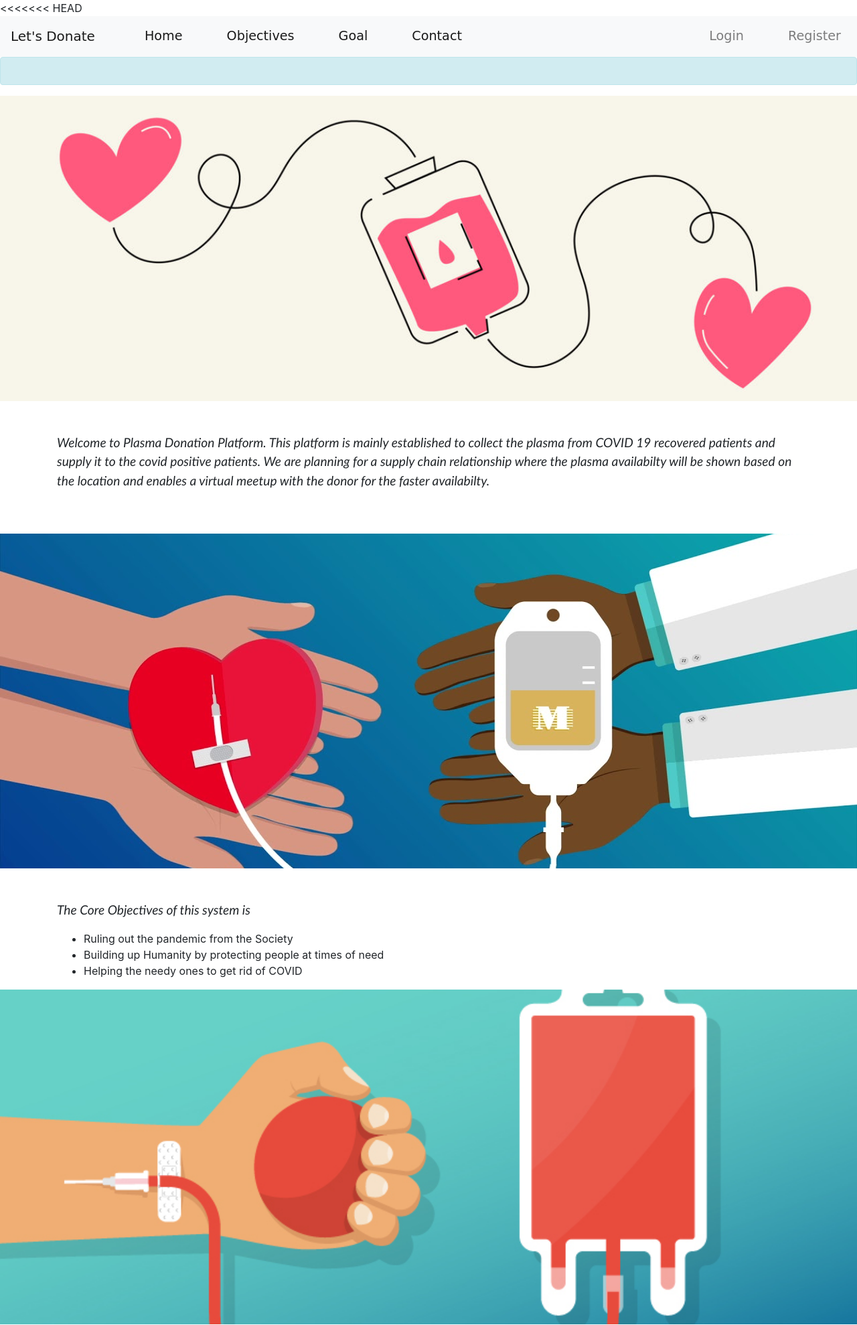
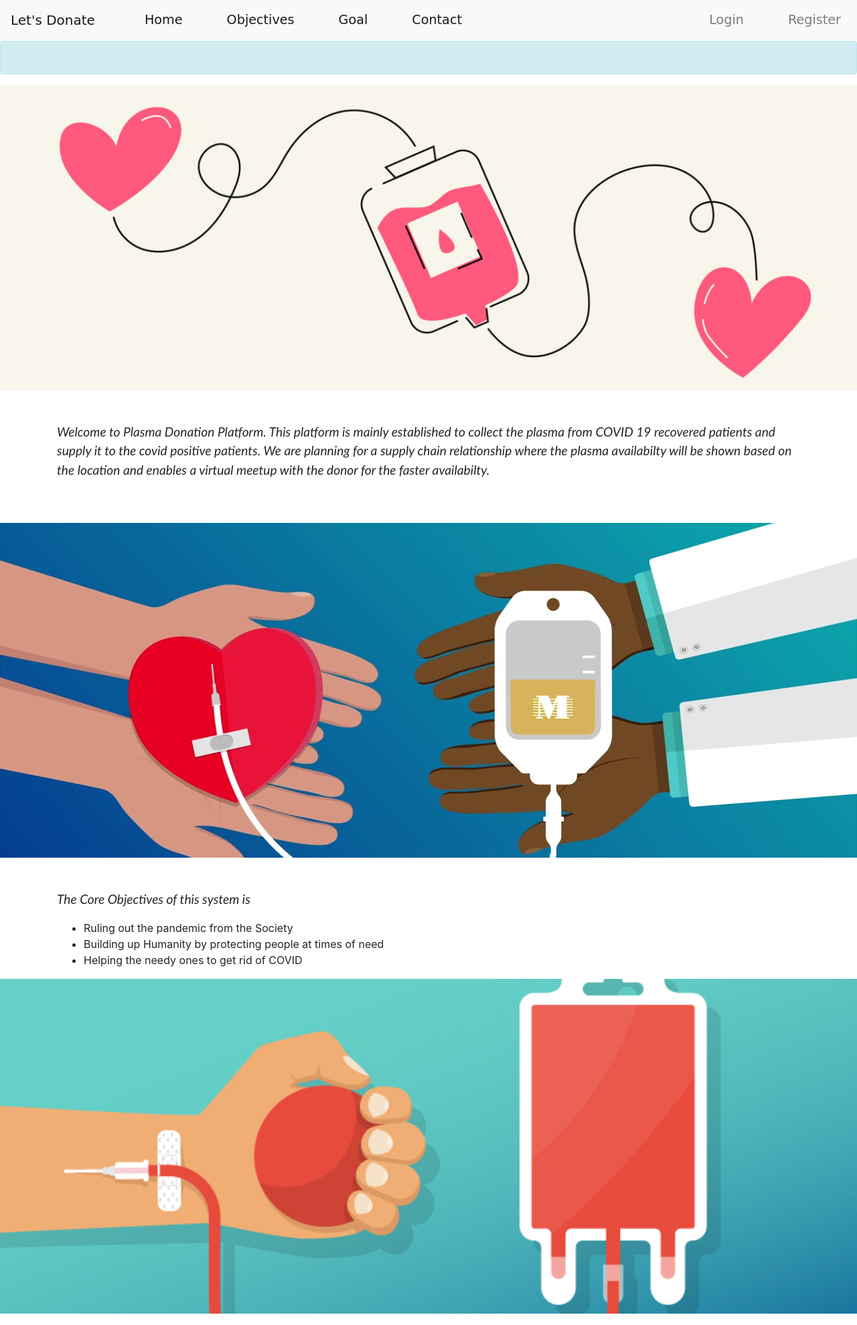
Before and after one commit to AVS18/beta23_techbuddies, a Django app: template templates/home.html in a window 1280 px wide. Shown: the top 1979 px of the page at 67% size. Run offline with Django 3.2, Linux system fonts and the light colour scheme; the template is opened without the code that fills it, so the values that code supplies are empty.

Commit message:
homepage completed

```diff
--- a/templates/home.html
+++ b/templates/home.html
@@ -1,4 +1,3 @@
-<<<<<<< HEAD
 {%load static%}
 <!DOCTYPE html>
 <html lang="en">
@@ -220,76 +219,4 @@
         </div>
       </div>
 </body>
-=======
-{%load static%}
-<!DOCTYPE html>
-<html lang="en">
-<head>
-    <meta charset="UTF-8">
-    <meta name="viewport" content="width=device-width, initial-scale=1.0">
-    <title>Let's Donate</title>
-    <link rel="stylesheet" href="https://cdn.jsdelivr.net/npm/bootstrap@4.5.3/dist/css/bootstrap.min.css" integrity="sha384-TX8t27EcRE3e/ihU7zmQxVncDAy5uIKz4rEkgIXeMed4M0jlfIDPvg6uqKI2xXr2" crossorigin="anonymous">
-    <script src="https://code.jquery.com/jquery-3.5.1.slim.min.js" integrity="sha384-DfXdz2htPH0lsSSs5nCTpuj/zy4C+OGpamoFVy38MVBnE+IbbVYUew+OrCXaRkfj" crossorigin="anonymous"></script>
-    <script src="https://cdn.jsdelivr.net/npm/bootstrap@4.5.3/dist/js/bootstrap.bundle.min.js" integrity="sha384-ho+j7jyWK8fNQe+A12Hb8AhRq26LrZ/JpcUGGOn+Y7RsweNrtN/tE3MoK7ZeZDyx" crossorigin="anonymous"></script>
-    <link rel="stylesheet" href="{% static 'css/home.css' %}">
-</head>
-<body>
-    <nav class="navbar navbar-expand-lg sticky-top navbar-light bg-light text">
-        <a class="navbar-brand" href="#">Let's Donate</a>
-        <button class="navbar-toggler" type="button" data-toggle="collapse" data-target="#navbarSupportedContent" aria-controls="navbarSupportedContent" aria-expanded="false" aria-label="Toggle navigation">
-          <span class="navbar-toggler-icon"></span>
-        </button>
-        <div class="collapse navbar-collapse" id="navbarSupportedContent">
-          <ul class="navbar-nav mr-auto">
-            <li class="nav-item active">
-                <a class="btn-outline-secondary nav-link" href="#">Home</a>
-            </li>
-            <li class="nav-item active">
-                <a class="btn-outline-info nav-link" href="#">Objectives</a>
-            </li>
-            <li class="nav-item active">
-                <a class="btn-outline-success nav-link" href="#">Goal</a>
-            </li>
-            <li class="nav-item active">
-                <a class="btn-outline-primary nav-link" href="#">Contact</a>
-            </li>
-          </ul>
-          <ul class="navbar-nav">
-            <li class="nav-item">
-                <a type="button" data-toggle="modal" data-target="#" class="btn-outline-primary nav-link">Login</a>
-            </li>
-            <li class="nav-item">
-                <a type="button" data-toggle="modal" data-target="#" class="btn-outline-info nav-link">Register</a>
-            </li>
-          </ul>
-        </div>
-    </nav>
-    <div class="alert alert-info">
-    <marquee behavior="" direction="">
-            <p>
-                {%for item in announcement%}
-                {{item.message}} Link: <a href="{{item.link}}">Click Here</a> &nbsp;&nbsp;
-                {%endfor%}
-            </p>
-    </marquee>
-    </div>
-    <section id="home">
-        <img class="mainImg" src="{% static 'images/plasma.jpg' %}" alt="plasma">
-        <div class="container">
-            <br><br><p class="homeText">Welcome to Plasma Donation Platform. This platform is mainly established to collect the plasma from COVID 19 recovered patients and supply it to the covid positive patients. We are planning for a supply chain relationship where the plasma availabilty will be shown based on the location and enables a virtual meetup with the donor for the faster availabilty.</p><br><br>
-        </div>
-    </section>
-    <div class="parallax"></div>
-    <section id="objectives">
-        <div class="container">
-            <br><br><p class="homeText">The Core Objectives of this system is</p>
-            <ul>
-                <li>Ruling out the pandemic from the Society</li>
-                <li>Building up Humanity by protecting people at times of need</li>
-                <li>Helping the needy ones to get rid of COVID</li>
-            </ul>
-        </div>
-    </section>
-</body>
->>>>>>> 7804fdbc8beb87c0011895981248dcd449f93126
 </html>
```
Also changed, not shown: vbeta/settings.py (+0 -128 lines), static/css/home.css (line endings or trailing spaces).
